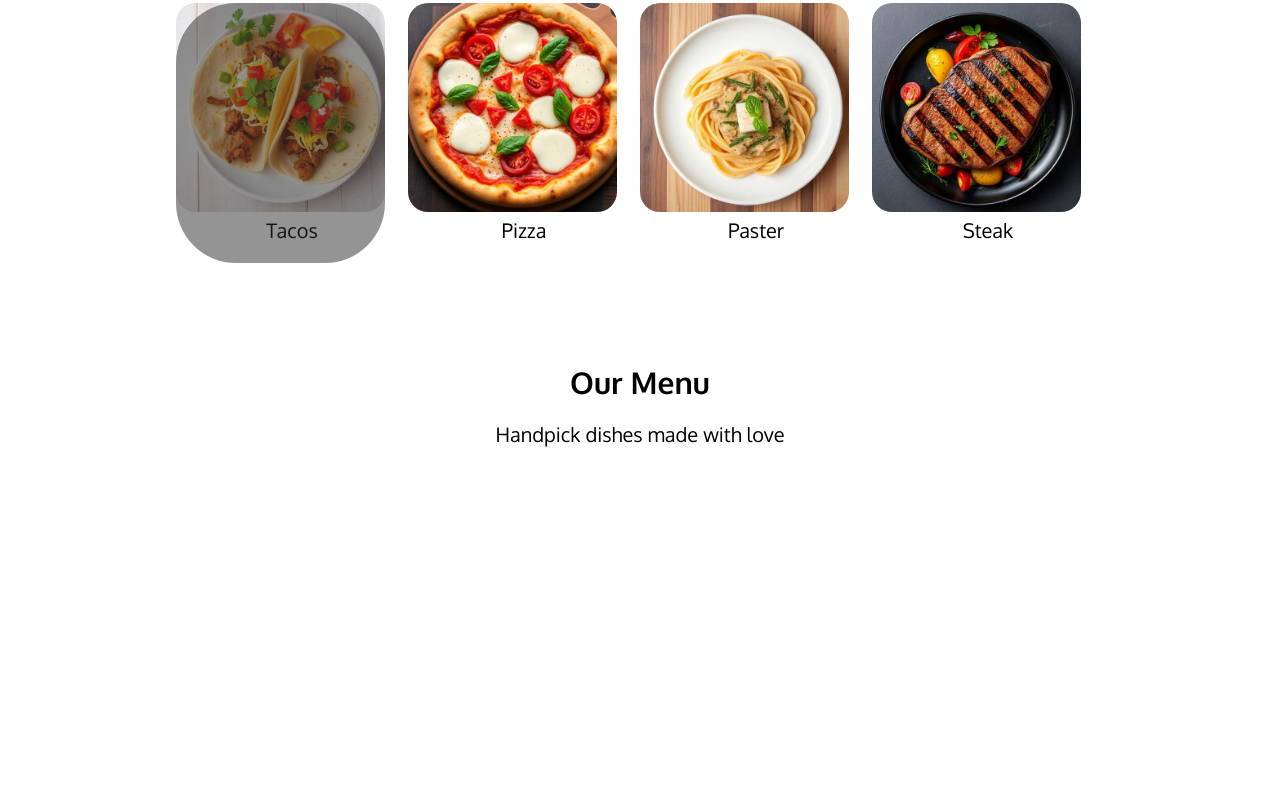
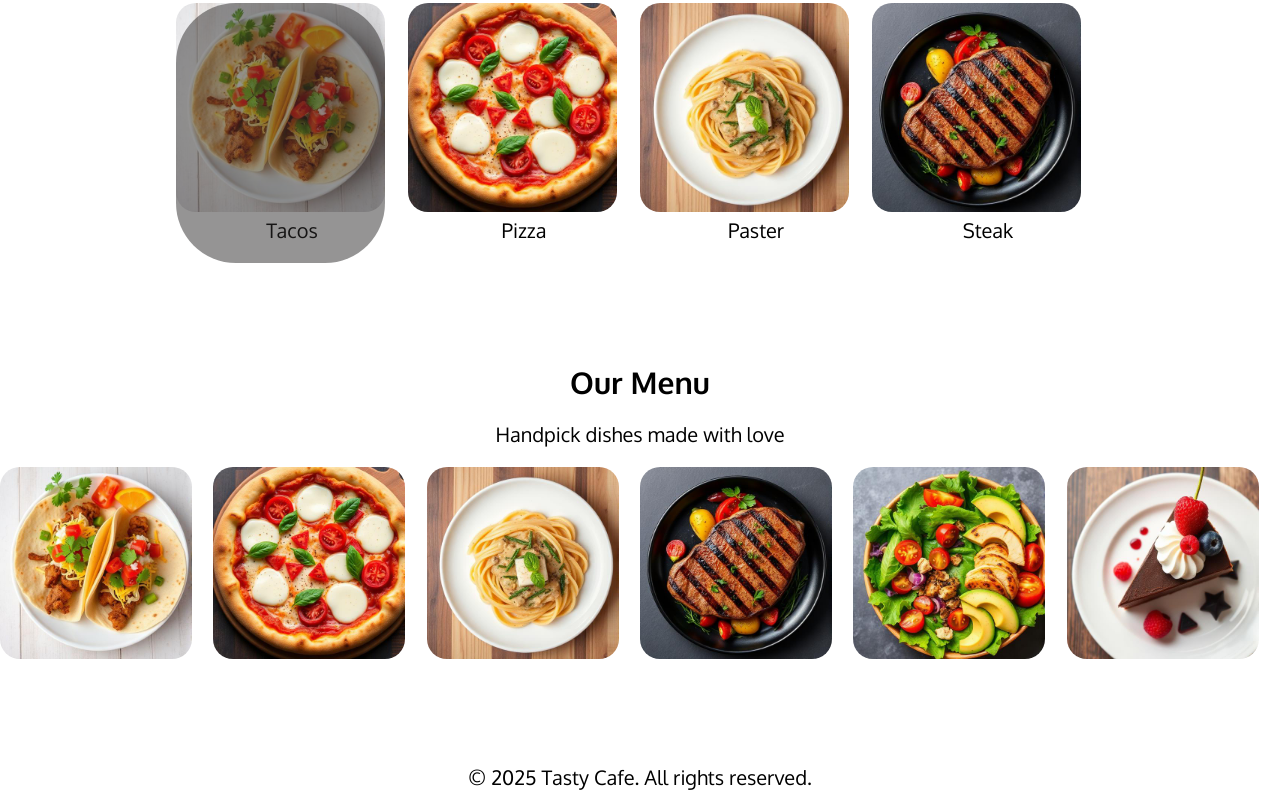
Before and after one commit to Danielalado/Tasty-Cafe-Design-, a plain HTML site: page index.html in a window 1280 px wide. Shown: the part 678-1488 px from the top of the page. Before the commit the page ends 1145 px from the top, so only its background shows below. Drawn offline with Linux system fonts and the light colour scheme.

Commit message:
Added food samples

```diff
--- a/index.html
+++ b/index.html
@@ -81,6 +81,29 @@
             </div>
 
             <div class="menu-images">
+                <div class="Gourment-Tacoss">
+                    <img src="./Images/food-tacos-DhPzAyP3.jpg" alt="">
+                </div>
+
+                <div class="Classic-Pizza">
+                    <img src="./Images/food-pizza-DUt671HO.jpg" alt="">
+                </div>
+
+                <div class="creamy-pasta">
+                    <img src="./Images/food-pasta-qly1qUot.jpg" alt="">
+                </div>
+
+                <div class="griled-steak">
+                    <img src="./Images/food-steak-j9WMrHp1.jpg" alt="">
+                </div>
+
+                <div class="fresh-salad">
+                    <img src="./Images/food-salad-DveDy-NW.jpg" alt="">
+                </div>
+
+                <div class="chocolate-cake">
+                    <img src="./Images/food-dessert-BmuF6UsU.jpg" alt="">
+                </div>
 
             </div>
 
@@ -88,5 +111,14 @@
 
     </section>
 
+    <section id="footer">
+        <div class="footer-container">
+            <div class="social">
+
+            </div>
+            <p>&copy; 2025 Tasty Cafe. All rights reserved.</p>
+        </div>
+    </section>
+
 </body>
 </html>
--- a/style.css
+++ b/style.css
@@ -187,3 +187,21 @@ ul li{
         flex-direction: column;
         justify-content: space-between;
     } */
+
+
+    .menu-images{
+        display: flex;
+        align-items: center;
+        justify-content: center;
+        width: 100%;
+        margin-top: 1rem;
+    }
+
+    .menu-images img{
+        align-items: center;
+        justify-content: center;
+        border-radius: 1rem;
+        width: 90%;
+        height: 80%;
+        margin-bottom: 5rem;
+    }
```
